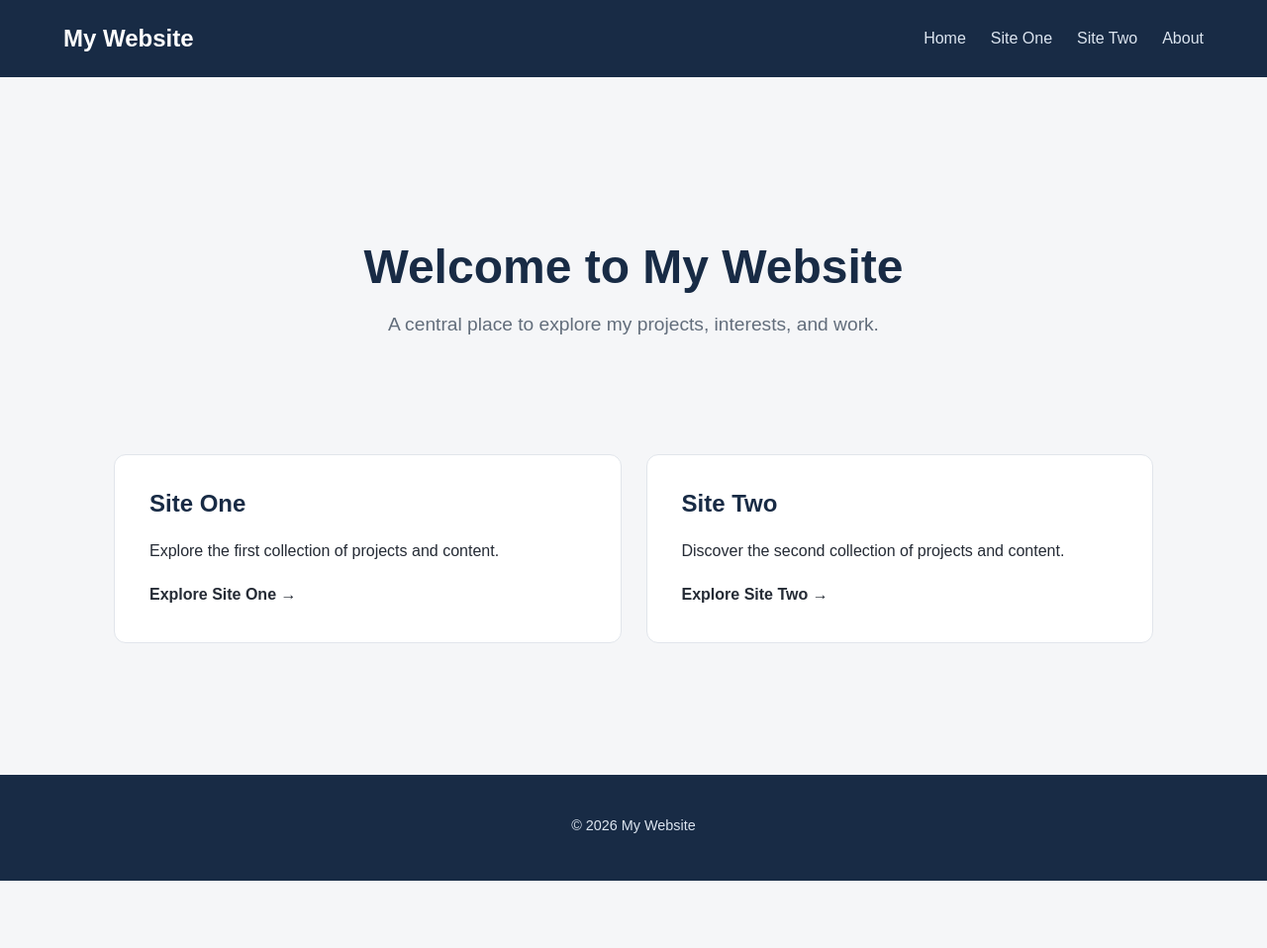
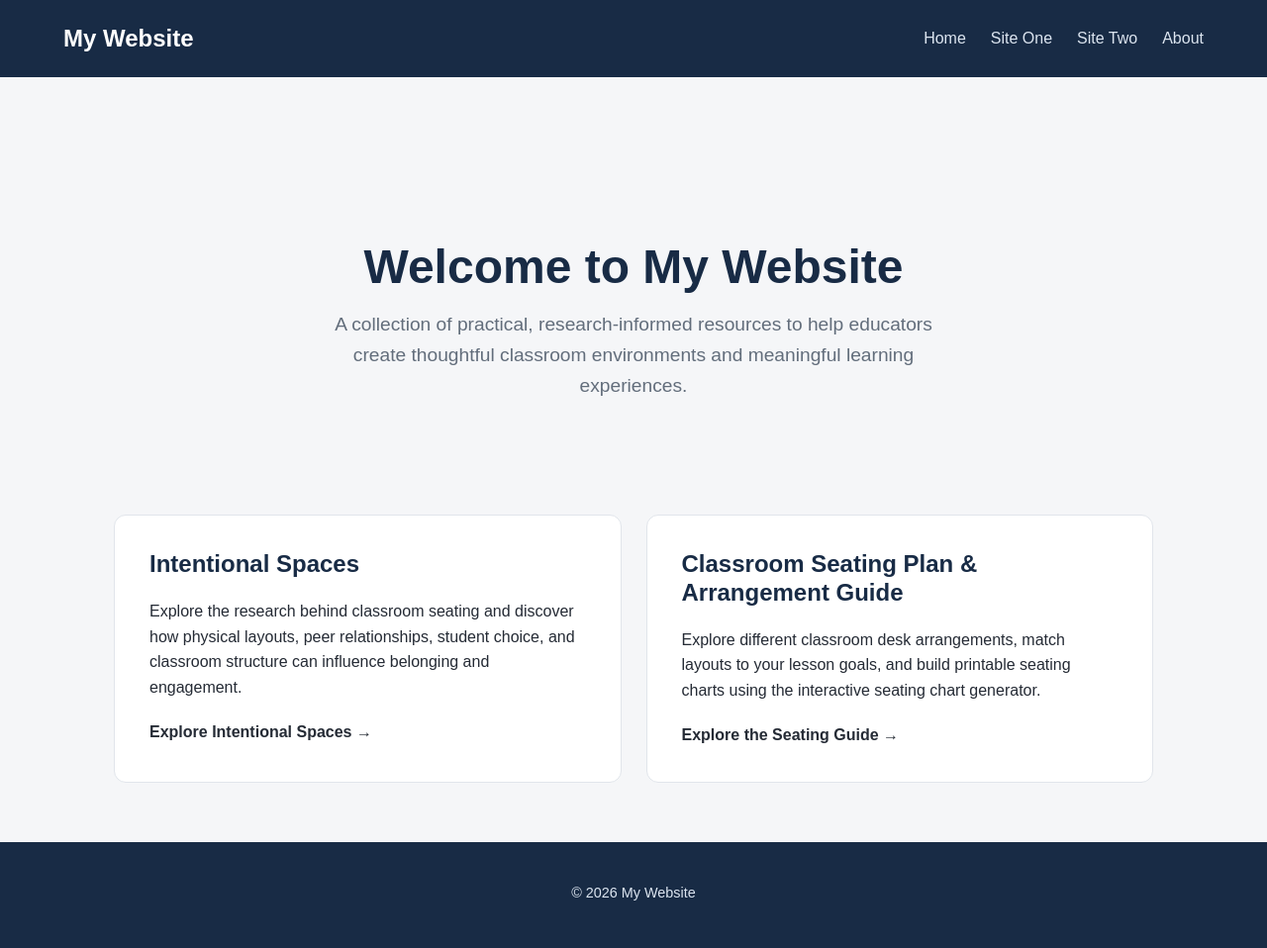
Before and after one commit to chrisbham/chrisbham.github.io, a Jekyll site: the page built from index.md, in a window 1280 px wide. Shown: the whole page at 99% size. Built offline with Jekyll 4.4.1, drawn with Linux system fonts in a browser that asks for light colours; before the commit the page ends 900 px from its top, so only the background shows below that.

Commit message:
Revise website introduction and site card content

```diff
--- a/index.md
+++ b/index.md
@@ -7,22 +7,22 @@ title: Home
 
 <h1>Welcome to My Website</h1>
 
-<p>A central place to explore my projects, interests, and work.</p>
+<p>A collection of practical, research-informed resources to help educators create thoughtful classroom environments and meaningful learning experiences.</p>
 
 </div>
 
 <div class="site-cards">
 
   <a href="{{ '/site-one/' | relative_url }}" class="site-card">
-    <h2>Site One</h2>
-    <p>Explore the first collection of projects and content.</p>
-    <strong>Explore Site One →</strong>
+    <h2>Intentional Spaces</h2>
+    <p>Explore the research behind classroom seating and discover how physical layouts, peer relationships, student choice, and classroom structure can influence belonging and engagement.</p>
+    <strong>Explore Intentional Spaces →</strong>
   </a>
 
   <a href="{{ '/site-two/' | relative_url }}" class="site-card">
-    <h2>Site Two</h2>
-    <p>Discover the second collection of projects and content.</p>
-    <strong>Explore Site Two →</strong>
+    <h2>Classroom Seating Plan &amp; Arrangement Guide</h2>
+    <p>Explore different classroom desk arrangements, match layouts to your lesson goals, and build printable seating charts using the interactive seating chart generator.</p>
+    <strong>Explore the Seating Guide →</strong>
   </a>
 
 </div>
```
